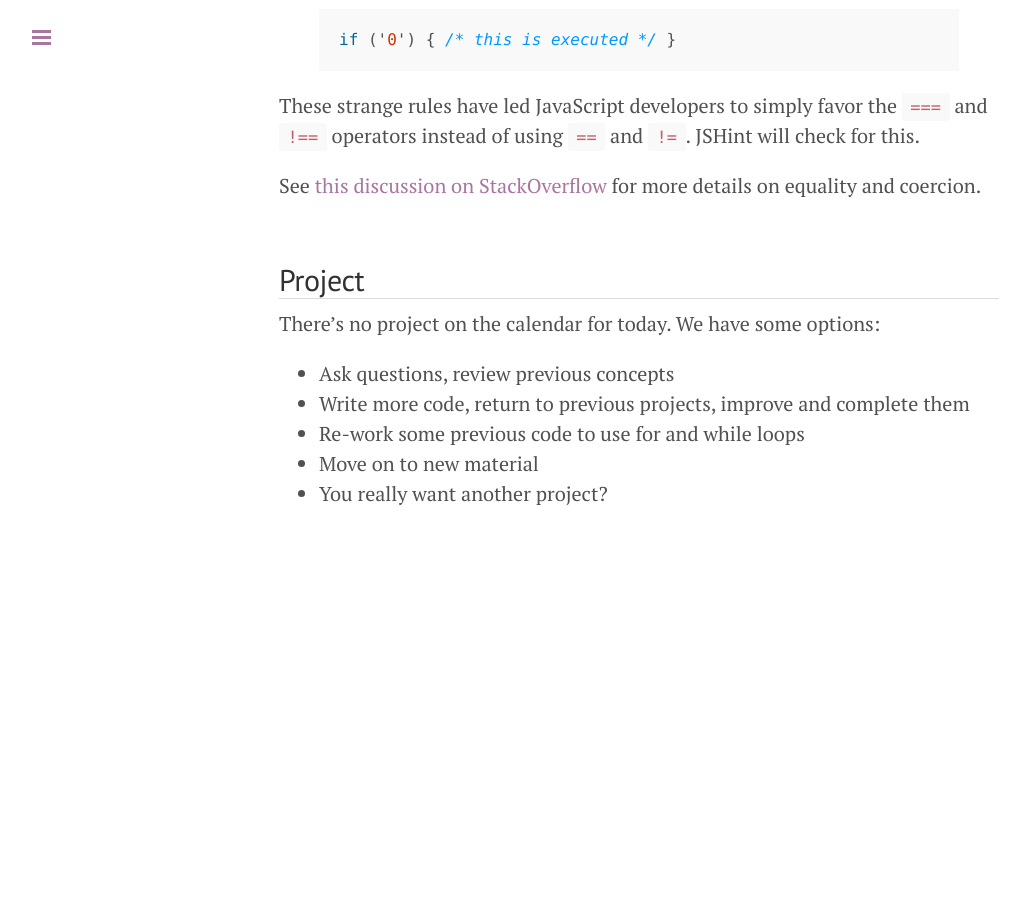
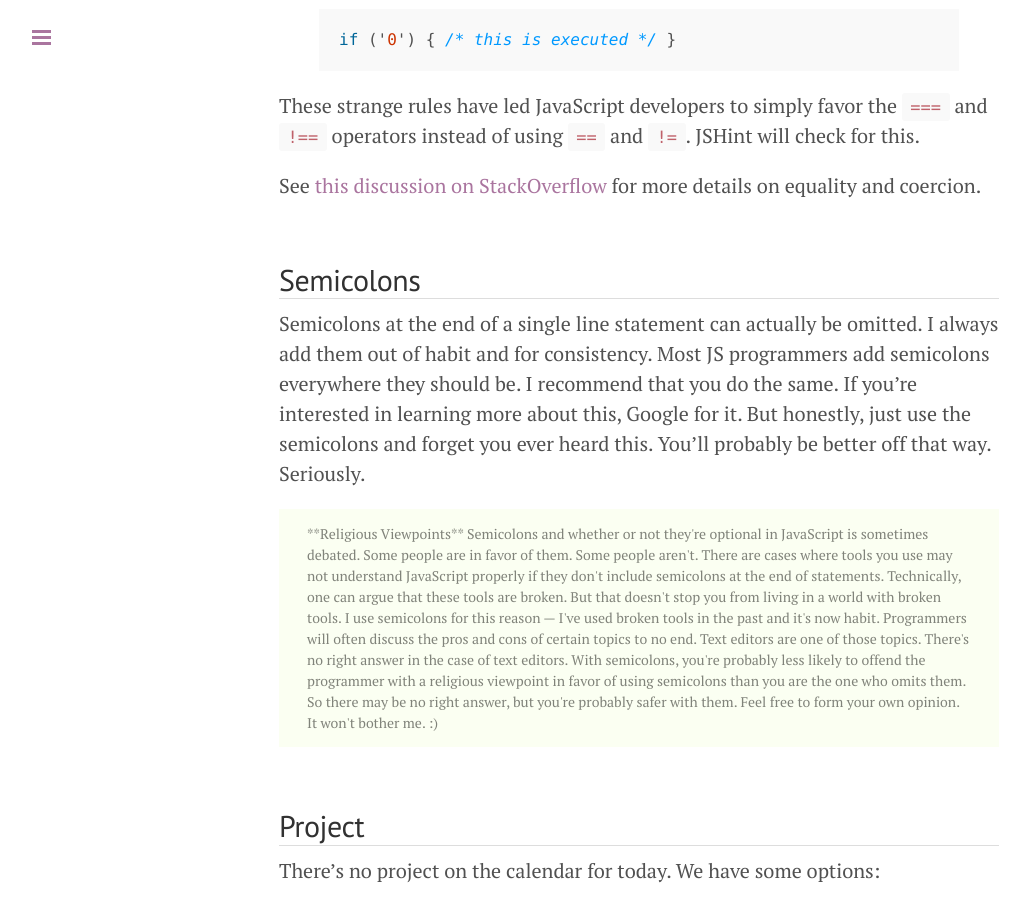
Before and after one commit to wbyoung/jsi, a Jekyll site: the page built from _posts/00-01-05-more-js.md, in a window 1280 px wide and 900 px high, scrolled down 1269 px. Shown: the whole window, without its empty margins (1-1031 px from the left). Built offline with Jekyll 4.4.1, drawn with Linux system fonts in a browser that asks for light colours; nearby versions of some CDN libraries; Markdown is read by kramdown in place of the engine named in the settings; before the commit the page ends 1858 px from its top, so only the background shows below that.

Commit message:
Added notes about semicolons.

```diff
--- a/_posts/00-01-05-more-js.md
+++ b/_posts/00-01-05-more-js.md
@@ -59,6 +59,37 @@ See [this discussion on StackOverflow][so-equality] for more details on
 equality and coercion.
 
 
+## Semicolons
+
+Semicolons at the end of a single line statement can actually be omitted. I
+always add them out of habit and for consistency. Most JS programmers add
+semicolons everywhere they should be. I recommend that you do the same. If
+you're interested in learning more about this, Google for it. But honestly,
+just use the semicolons and forget you ever heard this. You'll probably be
+better off that way. Seriously.
+
+<aside>
+**Religious Viewpoints**
+
+Semicolons and whether or not they're optional in JavaScript is sometimes
+debated. Some people are in favor of them. Some people aren't. There are cases
+where tools you use may not understand JavaScript properly if they don't
+include semicolons at the end of statements. Technically, one can argue that
+these tools are broken. But that doesn't stop you from living in a world with
+broken tools. I use semicolons for this reason &mdash; I've used broken tools
+in the past and it's now habit.
+
+Programmers will often discuss the pros and cons of certain topics to no end.
+Text editors are one of those topics. There's no right answer in the case of
+text editors.
+
+With semicolons, you're probably less likely to offend the programmer with a
+religious viewpoint in favor of using semicolons than you are the one who
+omits them. So there may be no right answer, but you're probably safer with
+them. Feel free to form your own opinion. It won't bother me. :)
+</aside>
+
+
 ## Project
 
 There's no project on the calendar for today. We have some options:
```
